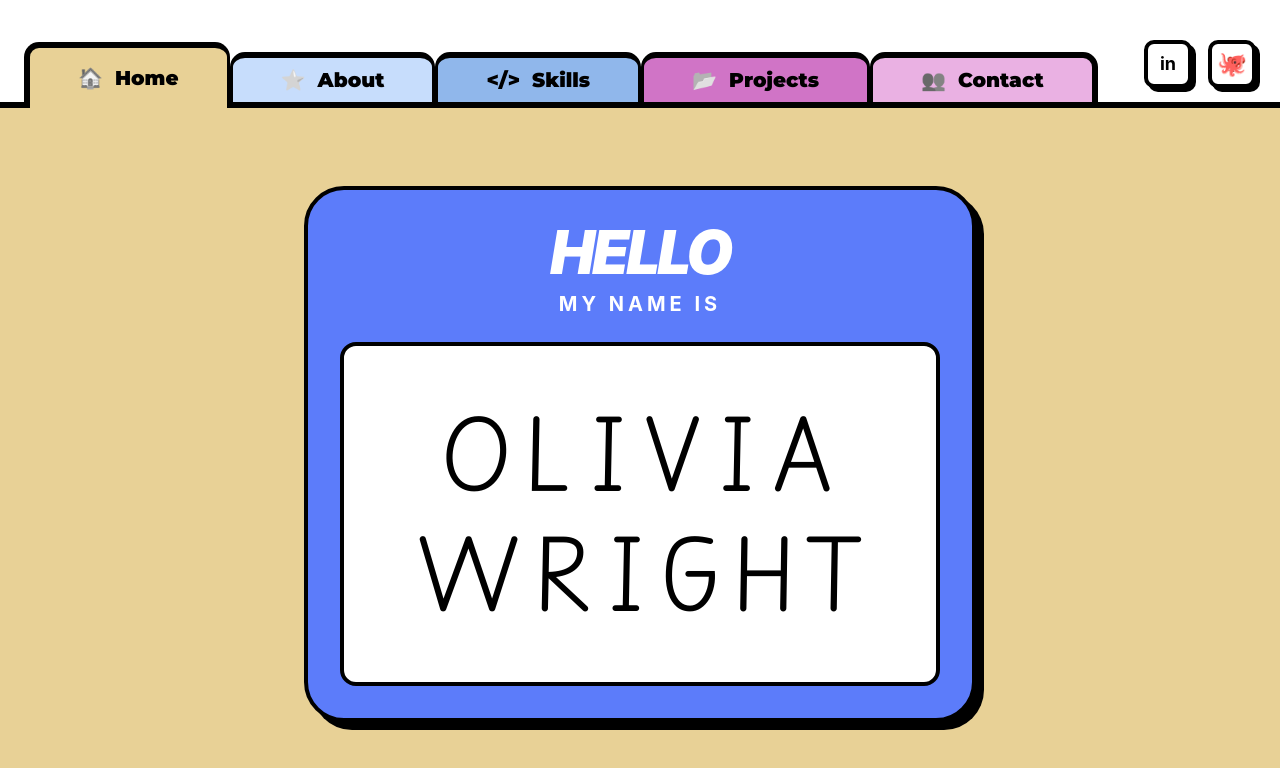
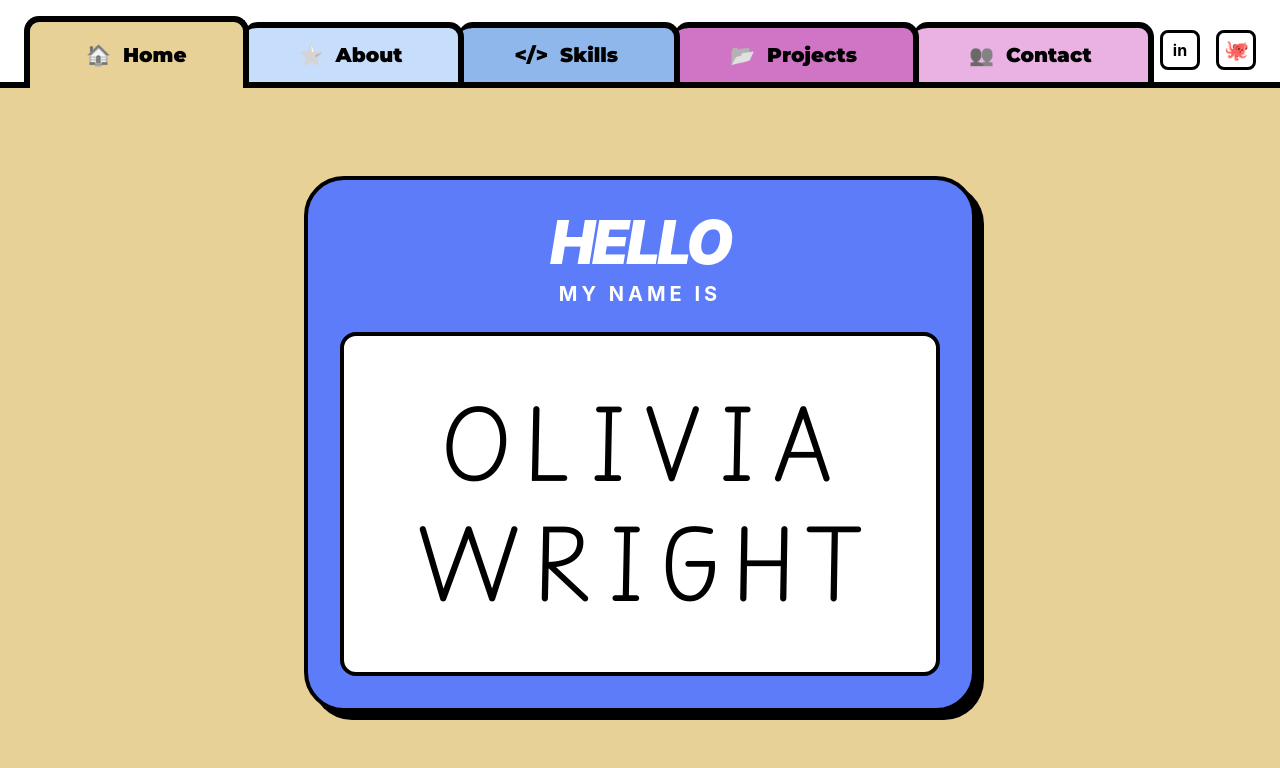
Before and after one commit to livvy-lab/portfolio-2026, a React (Vite) app: page / in a window 1280 px wide. Shown: the top 768 px of the page. Built offline with nearby package versions, Linux system fonts and the light colour scheme.

Commit message:
fix: aligning the tabs

```diff
--- a/src/components/NavBar.jsx
+++ b/src/components/NavBar.jsx
@@ -1,4 +1,5 @@
 import React from 'react'
+import Tab from './Tab'
 
 const Navbar = ({ activeTab }) => {
   const tabs = [
@@ -10,65 +11,27 @@ const Navbar = ({ activeTab }) => {
   ]
 
   return (
-    <nav className="w-full border-b-[6px] border-black px-0 pt-10 sticky top-0 z-50">
+    /* Reduced pt-4 moves the navbar closer to the top of the screen */
+    <nav className="w-full border-b-[6px] border-black px-0 pt-4 sticky top-0 z-50">
       <div className="flex items-end h-full px-6">
 
-        {/* Tab Row: Negative margin pulls them down exactly 6px onto the black border */}
+        {/* Negative margin-bottom pulls the tabs onto the black line */}
         <div className="flex items-end -mb-[6px]">
-          {tabs.map((tab) => {
-            const isActive = tab.name === activeTab;
-
-            return (
-              <button
-                key={tab.name}
-                className={`
-                  ${tab.color}
-                  px-12 py-3
-                  border-t-[6px] border-x-[3px] border-black
-                  rounded-t-[15px]
-                  font-mont font-black text-xl flex items-center gap-3 transition-all
-
-                  /* First Tab Left Border */
-                  ${tab.name === 'Home' ? 'border-l-[6px]' : ''}
-
-                  /* Last Tab Right Border */
-                  ${tab.name === 'Contact' ? 'border-r-[6px]' : ''}
-
-                  /* Active state:
-                     - If active: Remove bottom border, taller height (66px) to overlap
-                     - If inactive: Keep 6px bottom border, shorter height (56px)
-                  */
-                  ${isActive
-                    ? 'border-b-0 h-[66px] z-10 relative'
-                    : 'border-b-[6px] h-[56px] hover:brightness-95'
-                  }
-                `}
-              >
-                <span className="text-xl grayscale">{tab.icon}</span>
-                {tab.name}
-              </button>
-            );
-          })}
+          {tabs.map((tab, index) => (
+            <Tab
+              key={tab.name}
+              {...tab}
+              index={index}
+              isActive={tab.name === activeTab}
+              isFirst={index === 0}
+            />
+          ))}
         </div>
 
-        {/* Social Icons */}
-        <div className="ml-auto flex gap-4 mb-[14px]">
-          <a
-            href="https://linkedin.com/in/betaniapatmos"
-            target="_blank"
-            rel="noreferrer"
-            className="w-12 h-12 bg-white border-[4px] border-black rounded-[10px] shadow-brutal flex items-center justify-center font-bold text-lg hover:-translate-y-1 transition-all"
-          >
-            in
-          </a>
-          <a
-            href="https://github.com/betaniapatmos"
-            target="_blank"
-            rel="noreferrer"
-            className="w-12 h-12 bg-white border-[4px] border-black rounded-[10px] shadow-brutal flex items-center justify-center text-2xl hover:-translate-y-1 transition-all"
-          >
-            🐙
-          </a>
+        {/* Social Icons positioned for the tighter layout */}
+        <div className="ml-auto flex gap-4 mb-[12px]">
+          <a href="#" className="w-10 h-10 bg-white border-[3px] border-black rounded-lg flex items-center justify-center font-bold">in</a>
+          <a href="#" className="w-10 h-10 bg-white border-[3px] border-black rounded-lg flex items-center justify-center text-xl">🐙</a>
         </div>
       </div>
     </nav>
--- a/src/components/Tab.jsx
+++ b/src/components/Tab.jsx
@@ -1,27 +1,28 @@
 import React from 'react'
 
-const Tab = ({ name, color, icon, isActive, isFirst, isLast }) => {
+const Tab = ({ name, color, icon, isActive, isFirst, index }) => {
   return (
     <button
       className={`
         ${color}
-        px-10 py-3
-        border-t-[6px] border-black
-        /* Each tab has a 3px side border to create 6px total when touching */
-        border-x-[3px]
-        rounded-t-[15px]
-        font-mont font-black text-xl flex items-center gap-3 transition-all
+        px-14 py-4
+        border-t-[6px] border-black border-r-[6px]
+        rounded-t-[15px] rounded-b-none
+        font-mont font-black text-xl flex items-center gap-3 transition-all duration-200
 
-        /* Layering Logic */
+        /* Overlap fix */
+        ${!isFirst ? '-ml-[6px]' : 'border-l-[6px]'}
+
+        /* The Align Fix:
+           Active tab is taller (72px) and has NO bottom border.
+           Inactive tabs are shorter (66px) and keep their bottom border.
+        */
         ${isActive
-          ? 'z-30 h-[66px] border-b-0 -mb-[6px] relative translate-y-[6px]'
-          : 'z-10 h-[56px] border-b-[6px] hover:brightness-95'
+          ? 'z-50 h-[72px] border-b-0 relative border-l-[6px]'
+          : 'z-10 h-[66px] border-b-[6px] relative'
         }
-
-        /* Edge Logic */
-        ${isFirst ? 'border-l-[6px]' : ''}
-        ${isLast ? 'border-r-[6px]' : ''}
       `}
+      style={{ zIndex: isActive ? 50 : 40 - index }}
     >
       <span className="text-xl grayscale">{icon}</span>
       {name}
```
